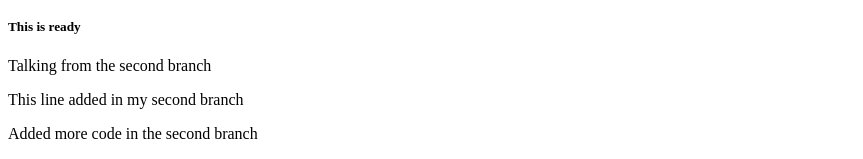
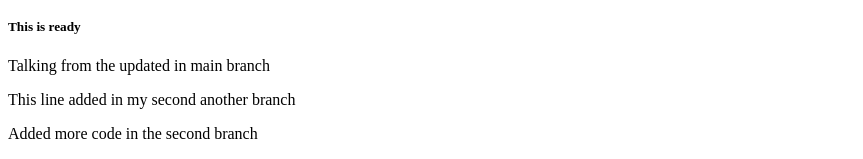
Before and after one commit to gloria-eee/my-first-website, a plain HTML site: page index.html in a window 1280 px wide. Shown: the part 191-350 px from the top of the page, without its empty margins (0-863 px from the left). Drawn offline with Linux system fonts and the light colour scheme.

Commit message:
changing the some thing

```diff
--- a/index.html
+++ b/index.html
@@ -12,8 +12,8 @@
     <h3> This is my first project</h3>
     <h4> Go to the Party</h4>
     <h5>This is ready</h5>
-    <p>Talking from the second branch</p>
-    <p>This line added in my second branch</p>
+    <p>Talking from the updated in main branch</p>
+    <p>This line added in my second another branch</p>
     <p>Added more code in the second branch</p>
     <img src="Flag-Bangladesh.jpg" alt="">
 
```
